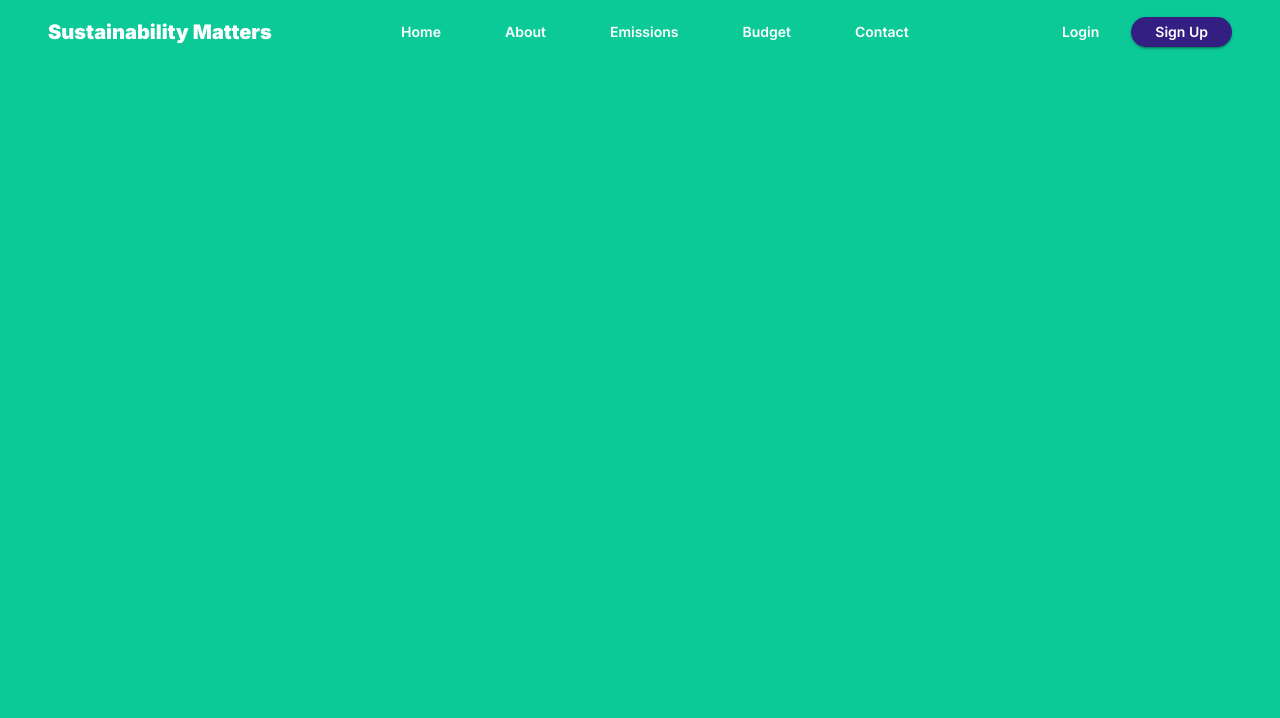
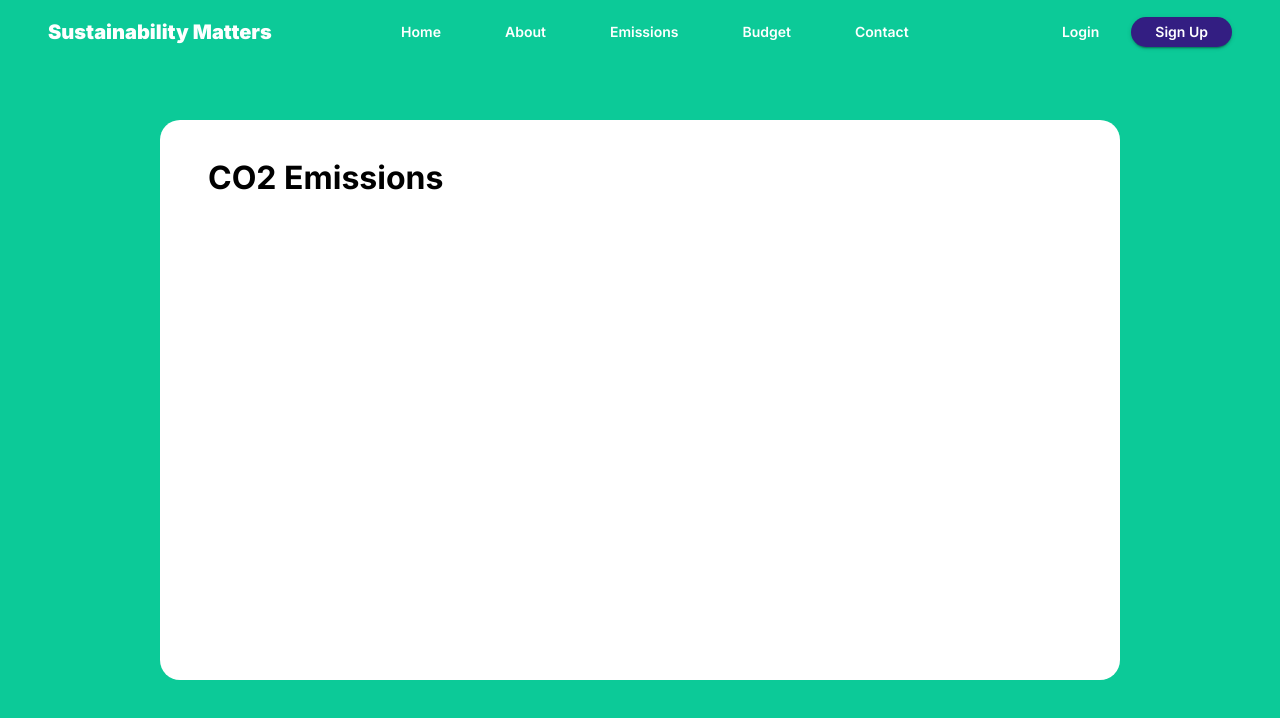
Before and after one commit to laaragm/Sustainability-Matters-FrontEnd, a React (Create React App) app: page /add-emission in a window 1280 px wide. Shown: the top 718 px of the page. Built offline with nearby package versions, Linux system fonts and the light colour scheme.

Commit message:
Start implementing Add emission page

```diff
--- /dev/null
+++ b/src/pages/AddEmission/index.tsx
@@ -0,0 +1,37 @@
+import { useState } from "react";
+import { Stack, useMediaQuery, useTheme } from "@mui/material";
+
+import { StyledCard, StyledTitle } from "./styles";
+
+export default function AddEmission() {
+    const theme = useTheme();
+    const isMobile = useMediaQuery(theme.breakpoints.down("md"));
+    const [category, setCategory] = useState("");
+    const [subCategory, setSubCategory] = useState("");
+    const [amount, setAmount] = useState("");
+
+    return (
+        <Stack
+            direction="column"
+            alignItems="center"
+            justifyContent="center"
+            spacing={isMobile ? 8 : 2}
+            m={isMobile ? 0 : 5}
+            height="100%"
+            width="100%"
+        >
+            <StyledCard>
+                <Stack
+                    direction="column"
+                    alignItems="flex-start"
+                    justifyContent="flex-start"
+                    spacing={2}
+                >
+                    <Stack direction="row">
+                        <StyledTitle>CO2 Emissions</StyledTitle>
+                    </Stack>
+                </Stack>
+            </StyledCard>
+        </Stack>
+    );
+}
--- /dev/null
+++ b/src/pages/AddEmission/styles.ts
@@ -0,0 +1,16 @@
+import { styled } from "@mui/material/styles";
+
+export const StyledCard = styled("div")(({ theme }) => ({
+    backgroundColor: theme.palette.common.white,
+    color: theme.palette.common.black,
+    borderRadius: "1.25rem",
+    padding: "3rem",
+    width: "80%",
+    height: "70%",
+}));
+
+export const StyledTitle = styled("span")(({ theme }) => ({
+    fontWeight: 700,
+    fontSize: "2rem",
+    lineHeight: "1.25rem",
+}));
--- a/src/routes/index.tsx
+++ b/src/routes/index.tsx
@@ -11,6 +11,7 @@ export default function Router() {
             <Route path={PATHS.about.route} element={<AboutUs />} />
             <Route path={PATHS.contact.route} element={<Contact />} />
             <Route path={PATHS.login.route} element={<Login />} />
+            <Route path={PATHS.addEmission.route} element={<AddEmission />} />
         </Routes>
     );
 }
@@ -19,3 +20,4 @@ const HomePage = Loadable(lazy(() => import("../pages/HomePage")));
 const AboutUs = Loadable(lazy(() => import("../pages/AboutUs")));
 const Contact = Loadable(lazy(() => import("../pages/Contact")));
 const Login = Loadable(lazy(() => import("../pages/Login")));
+const AddEmission = Loadable(lazy(() => import("../pages/AddEmission")));
```
